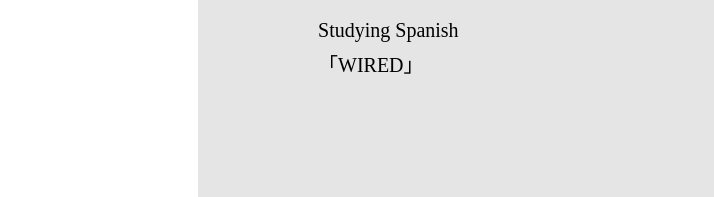
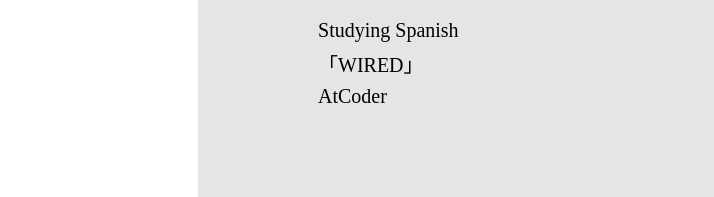
Before and after one commit to mnkaaa112/manaka_webpage, a plain HTML site: page lifeStyle.html in a window 1280 px wide. Shown: the part 777-974 px from the top of the page, 0-714 px from the left. Drawn offline with Linux system fonts and the light colour scheme; grey boxes are pictures that could not be loaded; a web font is replaced by a local one.

Commit message:
Update lifeStyle.html

```diff
--- a/lifeStyle.html
+++ b/lifeStyle.html
@@ -42,6 +42,7 @@
                 <h1>Other...</h1>
                 <p>Studying Spanish</p>
                 <p>「WIRED」</p>
+                <p>AtCoder</p>
             </div>
 
         </div>
```
